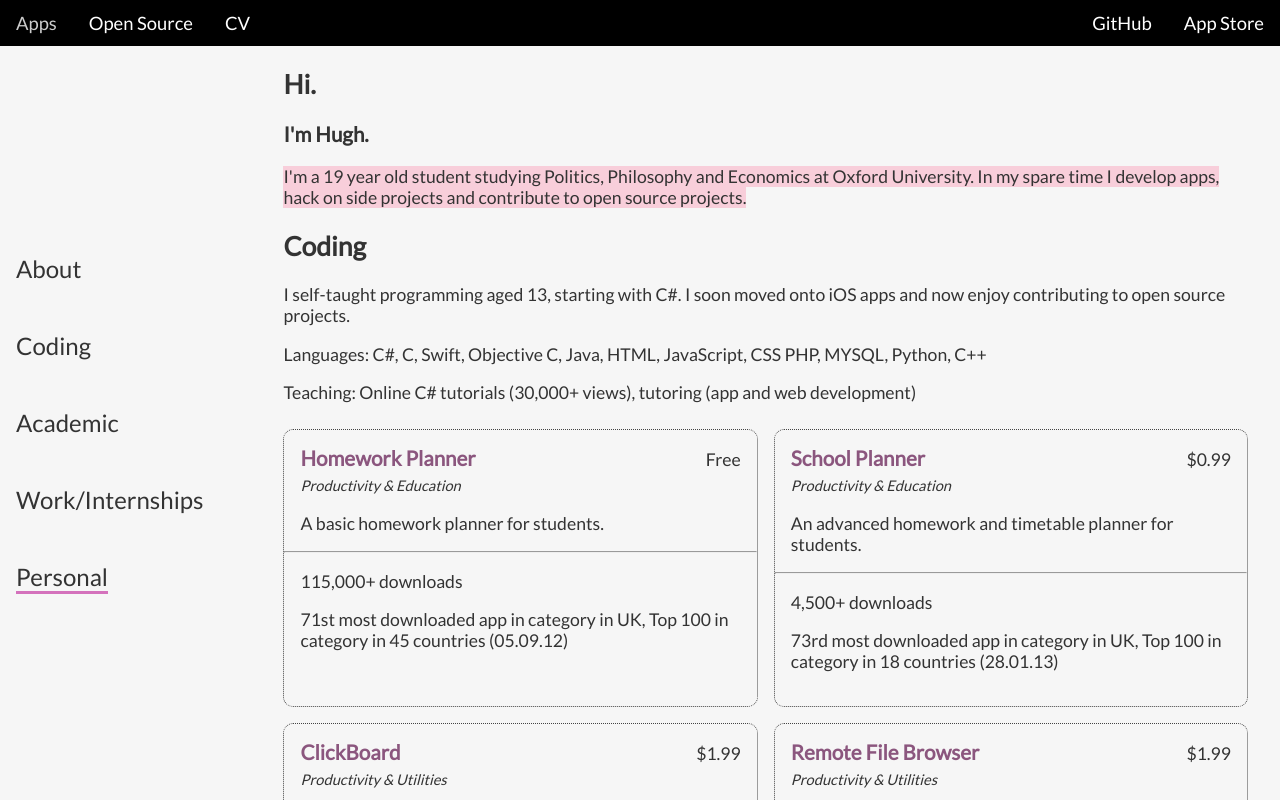
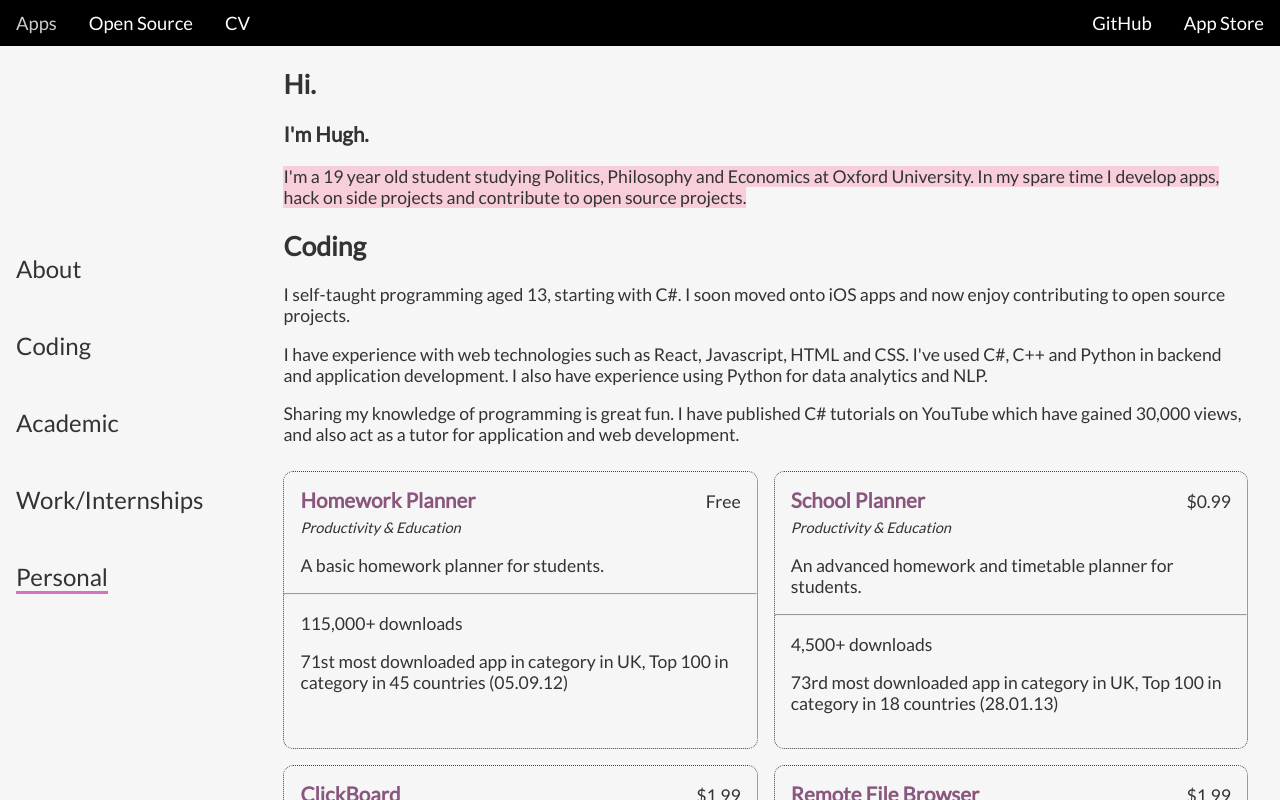
Before and after one commit to hughbe/hughbe.github.io, a React (Create React App) app: page /cv/About in a window 1280 px wide. Shown: the top 800 px of the page. Built offline with nearby package versions, Linux system fonts and the light colour scheme.

Commit message:
Cleanup coding section

```diff
--- a/src/CVPage.js
+++ b/src/CVPage.js
@@ -97,8 +97,8 @@
           </CVSection>
           <CVSection title="Coding">
             <p>I self-taught programming aged 13, starting with C#. I soon moved onto iOS apps and now enjoy contributing to open source projects.</p>
-            <p>Languages: {CV.coding.languages}</p>
-            <p>Teaching: {CV.coding.teaching}</p>
+            <p>I have experience with web technologies such as React, Javascript, HTML and CSS. I've used C#, C++ and Python in backend and application development. I also have experience using Python for data analytics and NLP.</p>
+            <p>Sharing my knowledge of programming is great fun. I have published C# tutorials on YouTube which have gained 30,000 views, and also act as a tutor for application and web development.</p>
             <div className="coding-apps">
               {CV.coding.apps.map(app => <AppSummary key={app.name} app={app} />)}
             </div>
--- a/src/Content/CV/Coding.js
+++ b/src/Content/CV/Coding.js
@@ -1,6 +1,4 @@
 const Coding = {
-  languages: 'C#, C, Swift, Objective C, Java, HTML, JavaScript, CSS PHP, MYSQL, Python, C++',
-  teaching: 'Online C# tutorials (30,000+ views), tutoring (app and web development)',
   apps: [
     {
       name: 'Homework Planner',
```
